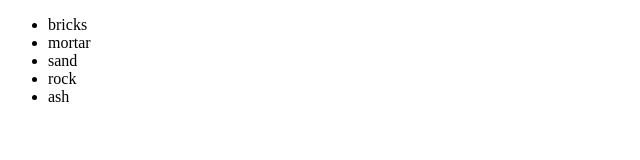
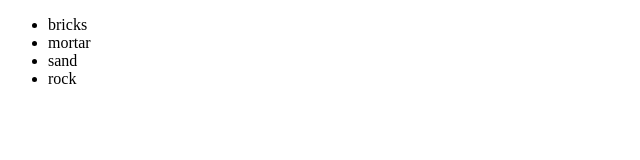
Before and after one commit to Gokuno/GitTest, a plain HTML site: page index.html in a window 1280 px wide. Shown: the full height of the page, 0-640 px from the left. Drawn offline with Linux system fonts and the light colour scheme.

Commit message:
Update index.html
Se elimino "ash" de la lista.

```diff
--- a/index.html
+++ b/index.html
@@ -7,7 +7,6 @@
             <li>mortar</li>
             <li>sand</li>
             <li>rock</li>
-	    <li>ash</li>
         </ul>
     </div>
 </body>
```
